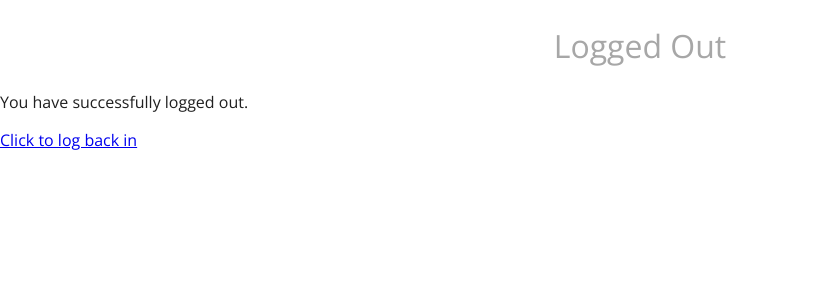
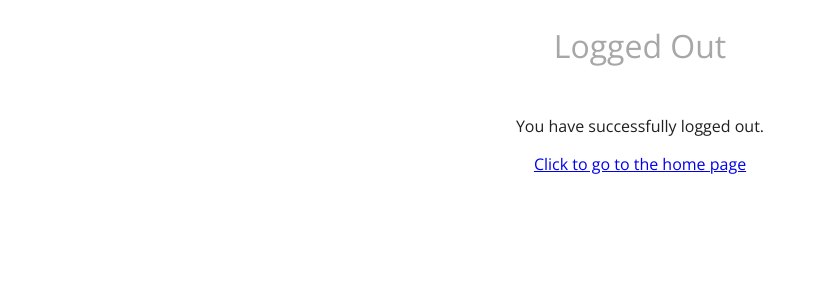
Before and after one commit to henrywoody/drobe, a React (Create React App) app in the folder client/: page /logout in a window 1280 px wide. Shown: the top 300 px of the page, without its empty margins (0-825 px from the left). Built offline with nearby package versions, Linux system fonts and the light colour scheme; no server answers.

Commit message:
removes login/register pages (in favor of just using landing page) and moves .title style out of header css and into index css since it needs to be used on the landing page

```diff
--- a/client/src/Components/Header/style.css
+++ b/client/src/Components/Header/style.css
@@ -28,21 +28,11 @@ header .bar {
 }
 
 header .title {
-	font-family: var(--title-font);
-	font-size: 2.5rem;
-	color: var(--drobe-blue);
-	text-transform: uppercase;
-	text-decoration: none;
-	letter-spacing: .1rem;
-	word-spacing: -.5rem;
-	width: 11.5rem;
 	height: 2.75rem;
 	line-height: 2.75rem;
-	display: block;
-	flex-shrink: 0;
+	margin-top: .2rem;
 	position: absolute;
 	z-index: 100;
-	box-sizing: border-box;
 }
 
 header canvas {
--- a/client/src/Hubs/Main/index.jsx
+++ b/client/src/Hubs/Main/index.jsx
@@ -1,7 +1,5 @@
 import React, { Component } from 'react';
 import { Switch, Route, withRouter } from 'react-router-dom';
-import Register from '../../Pages/Register';
-import Login from '../../Pages/Login';
 import Landing from '../../Pages/Landing';
 import Home from '../../Pages/Home';
 import Wardrobe from '../Wardrobe';
@@ -24,8 +22,6 @@ class Main extends Component {
 		} else {
 			return (
 				<Switch>
-					<Route exact path='/login' component={ Login }/>
-					<Route exact path='/register' component={ Register }/>
 					<Route exact path='/logout' component={ Logout }/>
 					<Route path='/' component={ Landing }/>
 				</Switch>
--- a/client/src/Pages/Login/index.jsx
+++ /dev/null
@@ -1,19 +0,0 @@
-import React, { Component } from 'react';
-import { Link } from 'react-router-dom';
-import UserForm from '../../Forms/UserForm';
-
-export default class Login extends Component {
-	render() {
-		return (
-			<main>
-				<h1>Login</h1>
-
-				<UserForm formType='login'/>
-
-				<p>
-					Don't have an account? <Link to='/register'>Register here</Link>
-				</p>
-			</main>
-		)
-	}
-}
--- a/client/src/Pages/Logout/index.jsx
+++ b/client/src/Pages/Logout/index.jsx
@@ -1,6 +1,7 @@
 import React, { Component } from 'react';
 import { NavLink } from 'react-router-dom';
 import userStorage from '../../Modules/user-storage';
+import './style.css';
 
 export default class Logout extends Component {
 	componentWillMount() {
@@ -10,7 +11,7 @@ export default class Logout extends Component {
 
 	render() {
 		return (
-			<main>
+			<main className='logged-out-page'>
 				<h1>Logged Out</h1>
 
 				<p>
@@ -18,7 +19,7 @@ export default class Logout extends Component {
 				</p>
 
 				<p>
-					<NavLink exact to='/login'>Click to log back in</NavLink>
+					<NavLink exact to='/'>Click to go to the home page</NavLink>
 				</p>
 			</main>
 		)
--- /dev/null
+++ b/client/src/Pages/Logout/style.css
@@ -0,0 +1,7 @@
+.logged-out-page p {
+	text-align: center;
+}
+
+.logged-out-page p:first-of-type {
+	margin-top: 3rem;
+}
--- a/client/src/Pages/Register/index.jsx
+++ /dev/null
@@ -1,19 +0,0 @@
-import React, { Component } from 'react';
-import { NavLink } from 'react-router-dom';
-import UserForm from '../../Forms/UserForm';
-
-export default class Register extends Component {
-	render() {
-		return (
-			<main>
-				<h1>Register</h1>
-
-				<UserForm formType='register'/>
-
-				<p>
-					Have an account? <NavLink exact to='/login'>Login here</NavLink>
-				</p>
-			</main>
-		)
-	}
-}
--- a/client/src/index.css
+++ b/client/src/index.css
@@ -36,6 +36,21 @@ body {
 
 main {
 	padding-top: 1rem;
+	box-sizing: border-box;
+	min-height: 100vh;
+}
+
+.title {
+	font-family: var(--title-font);
+	font-size: 2.5rem;
+	color: var(--drobe-blue);
+	text-transform: uppercase;
+	text-decoration: none;
+	letter-spacing: .1rem;
+	word-spacing: -.5rem;
+	width: 11.5rem;
+	display: block;
+	flex-shrink: 0;
 	box-sizing: border-box;
 }
 
```
